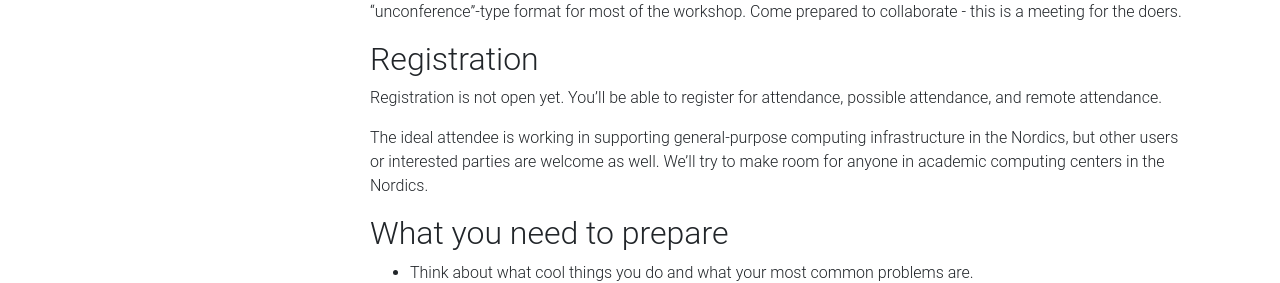
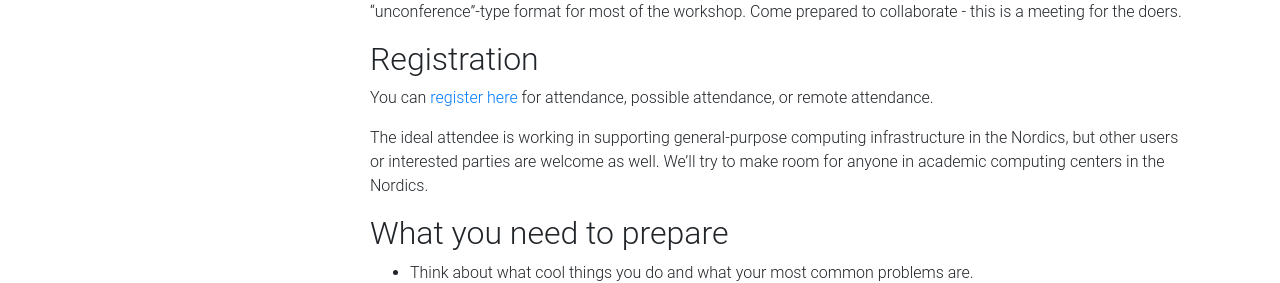
Before and after one commit to NordicHPC/nordichpc.github.io, a Jekyll site: the page built from 2019-11-14-helsinki.md, in a window 1280 px wide. Shown: the part 424-707 px from the top of the page. Built offline with Jekyll 4.4.1, drawn with Linux system fonts in a browser that asks for light colours; nearby versions of some CDN libraries.

Commit message:
link to registration form

```diff
--- a/2019-11-14-helsinki.md
+++ b/2019-11-14-helsinki.md
@@ -30,8 +30,8 @@ doers.
 
 ## Registration
 
-Registration is not open yet.  You'll be able to register for
-attendance, possible attendance, and remote attendance.
+You can [register here](https://forms.gle/u9VLEcoWcSbWkgpk9)
+for attendance, possible attendance, or remote attendance.
 
 The ideal attendee is working in supporting general-purpose computing
 infrastructure in the Nordics, but other users or interested parties
```
